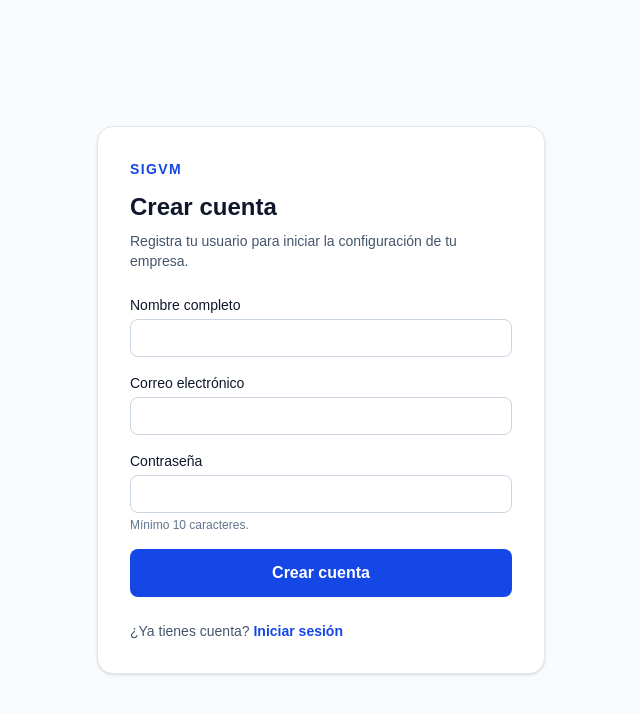
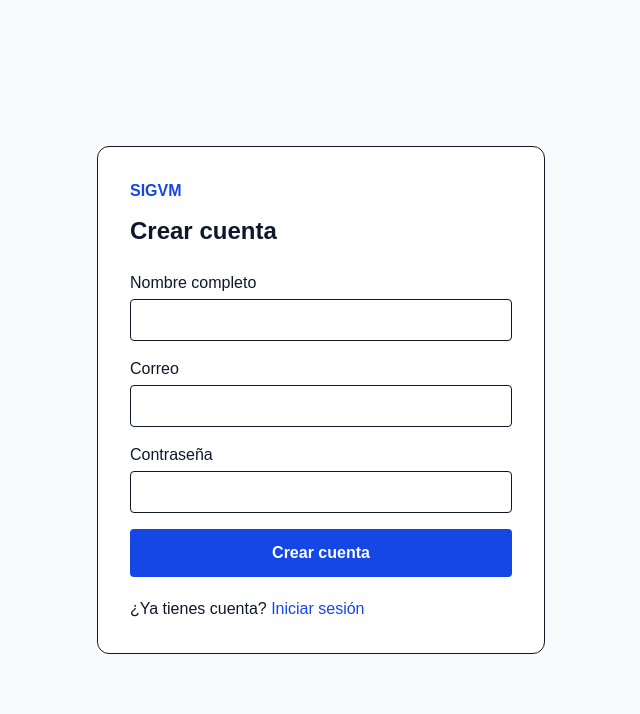
Before and after one commit to gustavoespaillat/sigvm, a Next.js app: page /sigvm/registro in a window 1280 px wide. Shown: the top 714 px of the page, without its empty margins (319-959 px from the left). Built offline with nearby package versions, Linux system fonts and the light colour scheme.

Commit message:
feat(pages): adapt src/app/(auth)/registro/page.tsx for static hosting

```diff
--- a/src/app/(auth)/registro/page.tsx
+++ b/src/app/(auth)/registro/page.tsx
@@ -1,25 +1,39 @@
+"use client";
 import Link from "next/link";
-import { registerAction } from "@/app/auth/actions";
+import { useState, type FormEvent } from "react";
+import { getSupabaseBrowserClient } from "@/lib/supabase/browser";
 
-type Props = { searchParams: Promise<{ error?: string }> };
-
-export default async function RegisterPage({ searchParams }: Props) {
-  const params = await searchParams;
-  return (
-    <main className="flex min-h-screen items-center justify-center bg-slate-50 px-4 py-12 text-slate-900">
-      <section className="w-full max-w-md rounded-2xl border border-slate-200 bg-white p-8 shadow-sm">
-        <p className="text-sm font-semibold tracking-widest text-blue-700">SIGVM</p>
-        <h1 className="mt-3 text-2xl font-bold">Crear cuenta</h1>
-        <p className="mt-2 text-sm text-slate-600">Registra tu usuario para iniciar la configuración de tu empresa.</p>
-        {params.error && <p role="alert" className="mt-5 rounded-lg bg-red-50 p-3 text-sm text-red-800">No fue posible completar el registro. Verifica los datos o consulta al administrador.</p>}
-        <form action={registerAction} className="mt-6 space-y-4">
-          <label className="block text-sm font-medium">Nombre completo<input name="fullName" autoComplete="name" minLength={2} maxLength={120} required className="mt-1 w-full rounded-lg border border-slate-300 px-3 py-2" /></label>
-          <label className="block text-sm font-medium">Correo electrónico<input name="email" type="email" autoComplete="email" required className="mt-1 w-full rounded-lg border border-slate-300 px-3 py-2" /></label>
-          <label className="block text-sm font-medium">Contraseña<input name="password" type="password" autoComplete="new-password" minLength={10} maxLength={72} required className="mt-1 w-full rounded-lg border border-slate-300 px-3 py-2" /><span className="mt-1 block text-xs text-slate-500">Mínimo 10 caracteres.</span></label>
-          <button className="w-full rounded-lg bg-blue-700 px-4 py-3 font-semibold text-white hover:bg-blue-800">Crear cuenta</button>
-        </form>
-        <p className="mt-6 text-sm text-slate-600">¿Ya tienes cuenta? <Link className="font-semibold text-blue-700" href="/login">Iniciar sesión</Link></p>
-      </section>
-    </main>
-  );
+export default function RegisterPage() {
+  const [message, setMessage] = useState("");
+  const [error, setError] = useState("");
+  const [busy, setBusy] = useState(false);
+  async function submit(event: FormEvent<HTMLFormElement>) {
+    event.preventDefault(); setBusy(true); setError(""); setMessage("");
+    const form = new FormData(event.currentTarget);
+    const fullName = String(form.get("fullName")).trim();
+    if (fullName.length < 2) { setError("Introduce tu nombre completo."); setBusy(false); return; }
+    try {
+      const { error: authError } = await getSupabaseBrowserClient().auth.signUp({
+        email: String(form.get("email")), password: String(form.get("password")),
+        options: { data: { full_name: fullName }, emailRedirectTo: window.location.origin + "/sigvm/login/" },
+      });
+      if (authError) throw authError;
+      setMessage("Solicitud de registro recibida. Revisa tu correo para confirmar la cuenta, si se requiere.");
+    } catch { setError("No se pudo registrar la cuenta. Revisa los datos."); }
+    finally { setBusy(false); }
+  }
+  return <main className="flex min-h-screen items-center justify-center bg-slate-50 px-4 text-slate-900">
+    <section className="w-full max-w-md rounded-xl border bg-white p-8">
+      <p className="font-bold text-blue-700">SIGVM</p><h1 className="mt-3 text-2xl font-bold">Crear cuenta</h1>
+      {message && <p role="status" className="mt-4 text-green-700">{message}</p>}
+      {error && <p role="alert" className="mt-4 text-red-700">{error}</p>}
+      <form onSubmit={submit} className="mt-6 space-y-4">
+        <label className="block">Nombre completo<input name="fullName" required minLength={2} maxLength={120} autoComplete="name" className="mt-1 w-full rounded border p-2" /></label>
+        <label className="block">Correo<input name="email" type="email" required autoComplete="email" className="mt-1 w-full rounded border p-2" /></label>
+        <label className="block">Contraseña<input name="password" type="password" required minLength={10} maxLength={72} autoComplete="new-password" className="mt-1 w-full rounded border p-2" /></label>
+        <button disabled={busy} className="w-full rounded bg-blue-700 p-3 font-semibold text-white disabled:opacity-50">{busy ? "Registrando..." : "Crear cuenta"}</button>
+      </form>
+      <p className="mt-5">¿Ya tienes cuenta? <Link className="text-blue-700" href="/login">Iniciar sesión</Link></p>
+    </section>
+  </main>;
 }
```
